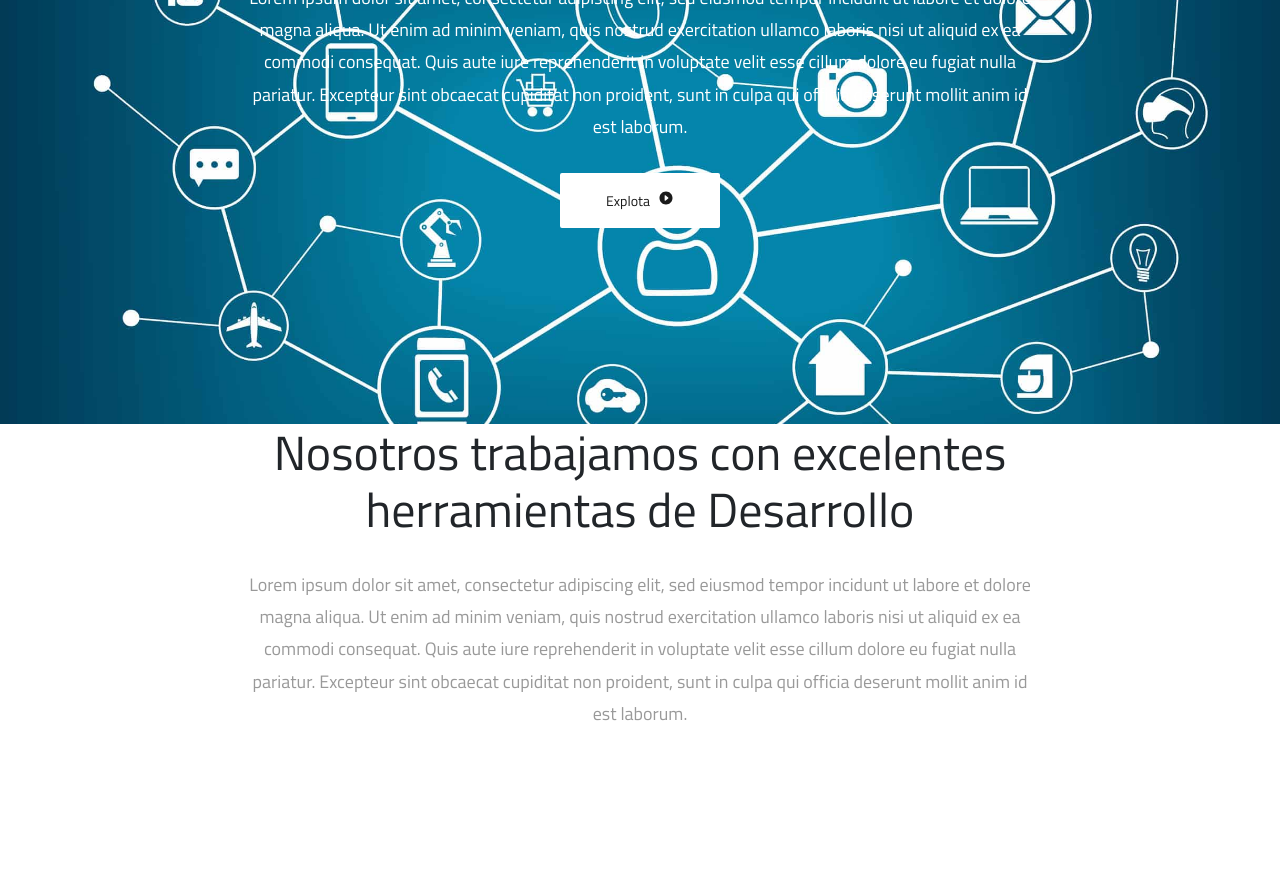
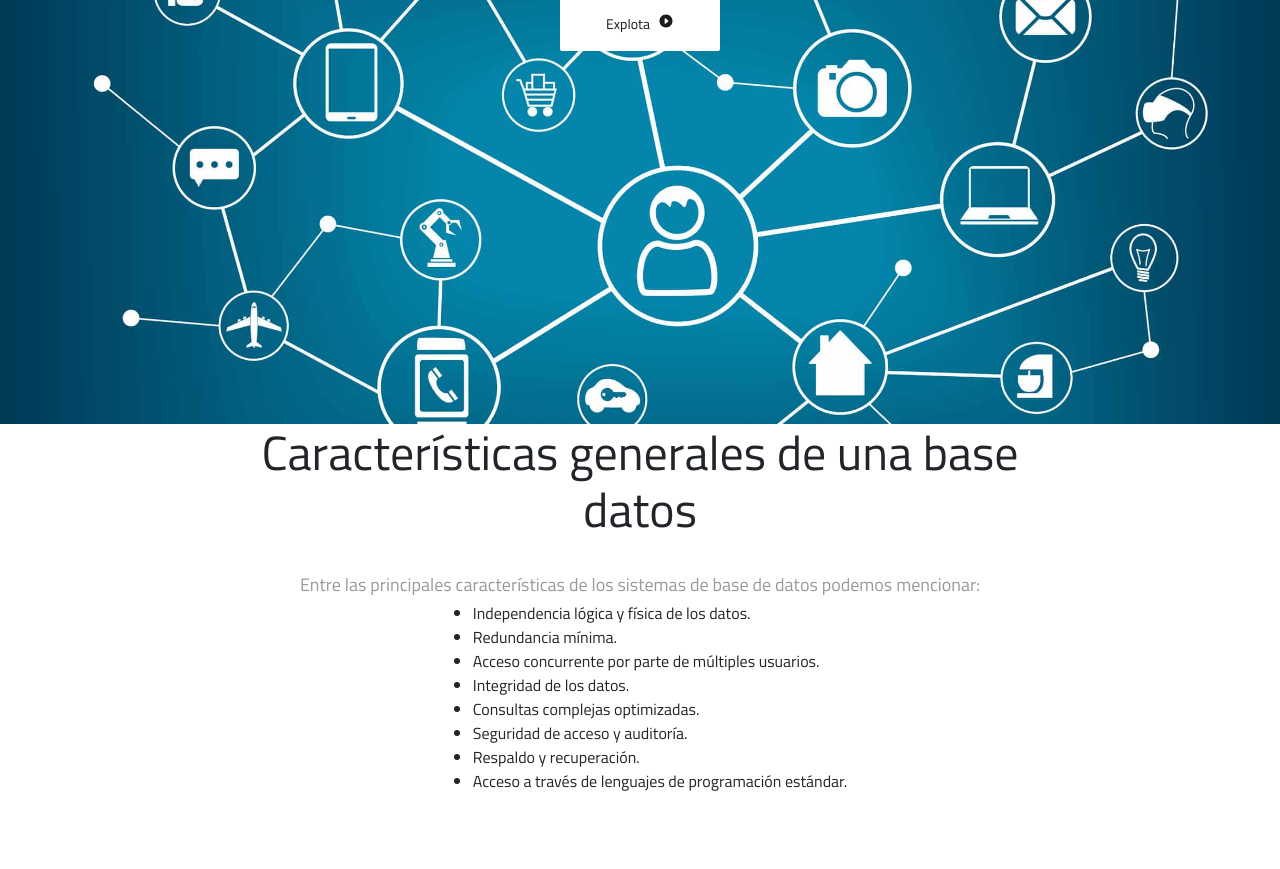
Before and after one commit to henrypuentesg/blogBaseDatos, a plain HTML site: page index.html in a window 1280 px wide. Shown: the part 415-1284 px from the top of the page. Before the commit the page ends 1206 px from the top, so only its background shows below. Drawn offline with nearby package versions, Linux system fonts and the light colour scheme.

Commit message:
Se cargan  Div iniciales

```diff
--- a/index.html
+++ b/index.html
@@ -64,10 +64,9 @@
     <section id="hero">
         <div class="container">
             <div class="content-center topmargin-lg">
-                <h1>Desarrollo de Sitemas de Informacion</h1>
+                <h1>Base de datos</h1>
                 <p>
-                    Lorem ipsum dolor sit amet, consectetur adipiscing elit, sed eiusmod tempor incidunt ut labore et dolore magna aliqua. Ut enim ad minim veniam, quis nostrud exercitation ullamco laboris nisi ut aliquid ex ea commodi consequat. Quis aute iure reprehenderit
-                    in voluptate velit esse cillum dolore eu fugiat nulla pariatur. Excepteur sint obcaecat cupiditat non proident, sunt in culpa qui officia deserunt mollit anim id est laborum.
+                    Base de Datos o Banco de Datos (BB.DD.). Es un conjunto de datos pertenecientes a un mismo contexto y almacenados sistemáticamente para su posterior uso.
                 </p>
                 <a href="#" class="btn btn-light topmargin-sm">Explota <ion-icon name="caret-forward-circle"></ion-icon></a>
             </div>
@@ -77,10 +76,19 @@
     <section id="portfolio">
         <div class="container-fluid">
             <div class="content-center">
-                <h2>Nosotros trabajamos con excelentes herramientas de Desarrollo</h2>
+                <h2>Características generales de una base datos</h2>
                 <p>
-                    Lorem ipsum dolor sit amet, consectetur adipiscing elit, sed eiusmod tempor incidunt ut labore et dolore magna aliqua. Ut enim ad minim veniam, quis nostrud exercitation ullamco laboris nisi ut aliquid ex ea commodi consequat. Quis aute iure reprehenderit
-                    in voluptate velit esse cillum dolore eu fugiat nulla pariatur. Excepteur sint obcaecat cupiditat non proident, sunt in culpa qui officia deserunt mollit anim id est laborum.
+                    Entre las principales características de los sistemas de base de datos podemos mencionar:
+                    <ul class="list">
+                        <li> Independencia lógica y física de los datos. </li>
+                        <li> Redundancia mínima. </li>
+                        <li> Acceso concurrente por parte de múltiples usuarios. </li>
+                        <li> Integridad de los datos. </li>
+                        <li> Consultas complejas optimizadas. </li>
+                        <li> Seguridad de acceso y auditoría. </li>
+                        <li> Respaldo y recuperación. </li>
+                        <li> Acceso a través de lenguajes de programación estándar. </li>
+                    </ul>
                 </p>
             </div>
         </div>
--- a/style.css
+++ b/style.css
@@ -100,6 +100,11 @@ Ponel el texto seleccionado negro
     text-align: center;
 }
 
+.list {
+    text-align: left;
+    display: inline-block;
+}
+
 
 /*
  Media queries bootstrap
```
